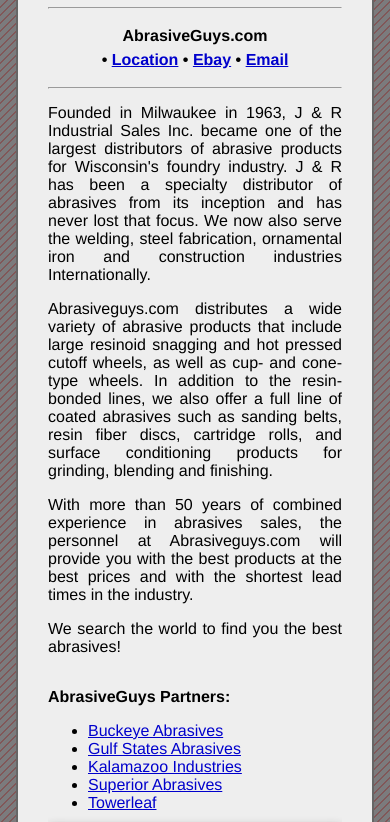
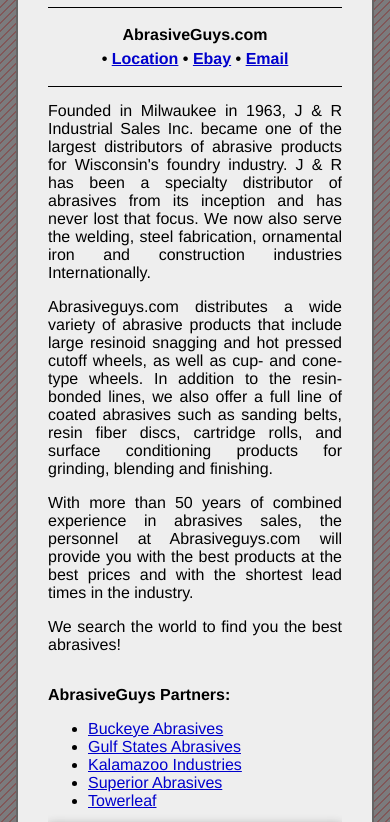
Before and after one commit to neonfuz/abrasiveguys, a plain HTML site: page index.html in a window 390 px wide. Shown: the part 116-938 px from the top of the page. Drawn offline with Linux system fonts and the light colour scheme.

Commit message:
Converted html <hr> in nav into css statements

```diff
--- a/index.html
+++ b/index.html
@@ -15,14 +15,12 @@
       </header>
 
       <nav>
-        <hr />
         <span class="bullet-item"><strong>AbrasiveGuys.com</strong></span>
         <span class="bullet-item" style="display: inline-block">
           <span class="bullet-item"><a href="https://goo.gl/maps/yw3DPPrhRbN2">Location</a></span>
           <span class="bullet-item"><a href="http://www.ebay.com/usr/glendalegrit-53217">Ebay</a></span>
           <span class="bullet-item"><a href="mailto:chris@abrasiveguys.com">Email</a></span>
         </span>
-        <hr />
       </nav>
 
       <main>
--- a/style.css
+++ b/style.css
@@ -83,8 +83,8 @@ dd {
 
 main {
     max-width: 960px;
-    padding-left: 30px;
-    padding-right: 30px;
+    margin-left: 30px;
+    margin-right: 30px;
     padding-top: 1em;
     overflow: hidden;
 }
@@ -106,8 +106,10 @@ nav {
     font-weight: bold;
     text-align: center;
     line-height: 1.5em;
-    padding-left: 30px;
-    padding-right: 30px;
+    border-top: 1px solid black;
+    border-bottom: 1px solid black;
+    padding: 15px 0;
+    margin: 15px 30px;
 }
 
 nav > hr {
@@ -133,8 +135,11 @@ main {
     }
 
     main, nav {
-        padding-left: 0;
-        padding-right: 0;
+        margin-left: 0;
+        margin-right: 0;
+    }
+
+    main {
         padding-top: 0;
     }
 
```
